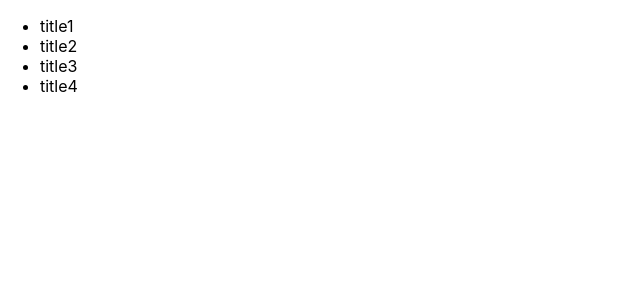
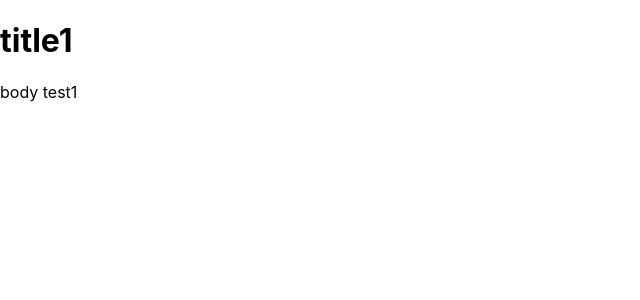
Before and after one commit to HyecheonLee/learn-redux-middleware, a React (Create React App) app: page /1 in a window 1280 px wide. Shown: the top 300 px of the page, without its empty margins (0-640 px from the left). Built offline with nearby package versions, Linux system fonts and the light colour scheme.

Commit message:
특정 포스트 읽기

```diff
--- a/package.json
+++ b/package.json
@@ -9,6 +9,8 @@
     "react": "^16.12.0",
     "react-dom": "^16.12.0",
     "react-redux": "^7.1.3",
+    "react-router": "^5.1.2",
+    "react-router-dom": "^5.1.2",
     "react-scripts": "3.3.0",
     "redux": "^4.0.4",
     "redux-devtools-extension": "^2.13.8",
--- a/src/App.js
+++ b/src/App.js
@@ -1,9 +1,15 @@
 import React from "react";
-import CounterContainer from "./containers/CounterContainer";
-import PostListContainer from "./containers/PostListContainer";
+import {Route} from "react-router-dom";
+import PostPage from "./pages/PostPage";
+import PostListPage from "./pages/PostListPage";
 
 function App() {
-	return <PostListContainer/>;
+	return (
+		<>
+			<Route path={"/"} component={PostListPage} exact/>
+			<Route path={"/:id"} component={PostPage}/>
+		</>
+	);
 }
 
 export default App;
--- /dev/null
+++ b/src/components/Post.js
@@ -0,0 +1,13 @@
+import React from 'react';
+
+function Post({post}) {
+	const {title, body} = post;
+	return (
+		<div>
+			<h1>{title}</h1>
+			<p>{body}</p>
+		</div>
+	);
+}
+
+export default Post;
--- a/src/components/PostList.js
+++ b/src/components/PostList.js
@@ -1,12 +1,12 @@
 import React from 'react';
+import {Link} from "react-router-dom";
 
 
 function PostList({posts}) {
 	return (
-		<ul>
-			{posts.map(post => <li key={post.id}>{post.title}</li>)}
-		</ul>
-	);
+		posts.map(post => <ul>
+			<Link to={`/${post.id}`} key={post.id}>{post.title}</Link>
+		</ul>));
 }
 
 export default PostList;
--- /dev/null
+++ b/src/containers/PostContainer.js
@@ -0,0 +1,23 @@
+import React, {useEffect} from 'react';
+import Post from "../components/Post";
+import {useDispatch, useSelector} from "react-redux";
+import {clearPost, getPost} from "../modules/posts";
+
+const PostContainer = ({postId}) => {
+	const {data, loading, error} = useSelector(state => state.posts.post);
+	const dispatch = useDispatch();
+	useEffect(() => {
+		dispatch(getPost(postId));
+		return ()=>{
+			dispatch(clearPost());
+		}
+	}, [postId, dispatch]);
+	if (loading) return <div>로딩중...</div>;
+	if (error) return <div>에러 발생!</div>;
+	if (!data) return null;
+	return (
+		<Post post={data}/>
+	);
+};
+
+export default PostContainer;
--- a/src/containers/PostListContainer.js
+++ b/src/containers/PostListContainer.js
@@ -1,15 +1,18 @@
 import React, {useEffect} from 'react';
 import {useDispatch, useSelector} from "react-redux";
-import {getPost, getPosts} from "../modules/posts";
+import {getPosts} from "../modules/posts";
 import PostList from "../components/PostList";
 
 function PostListContainer(props) {
 	const {data, loading, error} = useSelector(state => state.posts.posts);
 	const dispatch = useDispatch();
+
 	useEffect(() => {
+		if (data) return;
 		dispatch(getPosts());
 	}, [dispatch]);
-	if (loading) return <div>로딩중...</div>;
+
+	if (loading && !data) return <div>로딩중...</div>;
 	if (error) return <div>에러 발생!</div>;
 	if (!data) return null;
 	return (
--- a/src/index.js
+++ b/src/index.js
@@ -3,23 +3,26 @@ import ReactDOM from "react-dom";
 import "./index.css";
 import App from "./App";
 import * as serviceWorker from "./serviceWorker";
-import { Provider } from "react-redux";
-import { applyMiddleware, createStore } from "redux";
+import {Provider} from "react-redux";
+import {applyMiddleware, createStore} from "redux";
 import rootReducer from "./modules";
 import logger from "redux-logger";
-import { composeWithDevTools } from "redux-devtools-extension";
+import {composeWithDevTools} from "redux-devtools-extension";
 import ReduxThunk from "redux-thunk";
+import {BrowserRouter} from 'react-router-dom'
 
 const store = createStore(
-  rootReducer,
-  composeWithDevTools(applyMiddleware(ReduxThunk, logger))
+	rootReducer,
+	composeWithDevTools(applyMiddleware(ReduxThunk, logger))
 );
 
 ReactDOM.render(
-  <Provider store={store}>
-    <App />
-  </Provider>,
-  document.getElementById("root")
+	<BrowserRouter>
+		<Provider store={store}>
+			<App/>
+		</Provider>
+	</BrowserRouter>,
+	document.getElementById("root")
 );
 
 // If you want your app to work offline and load faster, you can change
--- a/src/lib/asyncUtils.js
+++ b/src/lib/asyncUtils.js
@@ -41,14 +41,14 @@ export const createPromiseThunk = (type, promiseCreator) => {
 	};
 };
 
-export const handleAsyncActions = (type, key) => {
+export const handleAsyncActions = (type, key, keepData) => {
 	const [SUCCESS, ERROR] = [`${type}_SUCCESS`, `${type}_ERROR`];
 	return (state, action) => {
 		switch (action.type) {
 			case type:
 				return {
 					...state,
-					[key]: reducerUtils.loading()
+					[key]: reducerUtils.loading(keepData ? state[key].data : null)
 				};
 			case SUCCESS:
 				return {
--- a/src/modules/posts.js
+++ b/src/modules/posts.js
@@ -1,5 +1,9 @@
 import * as postsAPI from "../posts";
-import {createPromiseThunk, handleAsyncActions, reducerUtils} from "../lib/asyncUtils";
+import {
+	createPromiseThunk,
+	handleAsyncActions,
+	reducerUtils
+} from "../lib/asyncUtils";
 
 const GET_POSTS = "GET_POSTS";
 const GET_POSTS_SUCCESS = "GET_POSTS_SUCCESS";
@@ -9,16 +13,18 @@ const GET_POST = "GET_POST";
 const GET_POST_SUCCESS = "GET_POST_SUCCESS";
 const GET_POST_ERROR = "GET_POST_ERROR";
 
+const CLEAR_POST = "CLEAR_POST";
+
 export const getPosts = createPromiseThunk(GET_POSTS, postsAPI.getPosts);
 
 export const getPost = createPromiseThunk(GET_POST, postsAPI.getPostsById);
-
+export const clearPost = () => ({type: CLEAR_POST});
 const initialState = {
 	posts: reducerUtils.initial(),
 	post: reducerUtils.initial()
 };
 
-const getPostsReducer = handleAsyncActions(GET_POSTS, "posts");
+const getPostsReducer = handleAsyncActions(GET_POSTS, "posts", true);
 const getPostReducer = handleAsyncActions(GET_POST, "post");
 
 export default function posts(state = initialState, action) {
@@ -31,6 +37,11 @@ export default function posts(state = initialState, action) {
 		case GET_POST_SUCCESS:
 		case GET_POST_ERROR:
 			return getPostReducer(state, action);
+		case CLEAR_POST:
+			return {
+				...state,
+				post: reducerUtils.initial()
+			};
 		default:
 			return state;
 	}
--- /dev/null
+++ b/src/pages/PostListPage.js
@@ -0,0 +1,10 @@
+import React from 'react';
+import PostListContainer from "../containers/PostListContainer";
+
+function PostListPage(props) {
+	return (
+		<PostListContainer/>
+	);
+}
+
+export default PostListPage;
--- /dev/null
+++ b/src/pages/PostPage.js
@@ -0,0 +1,12 @@
+import React from 'react';
+import PostContainer from "../containers/PostContainer";
+
+function PostPage({match}) {
+	const {id} = match.params;
+	const postId = parseInt(id, 10);
+	return (
+		<PostContainer postId={postId}/>
+	);
+}
+
+export default PostPage;
```
Also changed, not shown: 1 other file (tests, documents, lock files or other folders).
